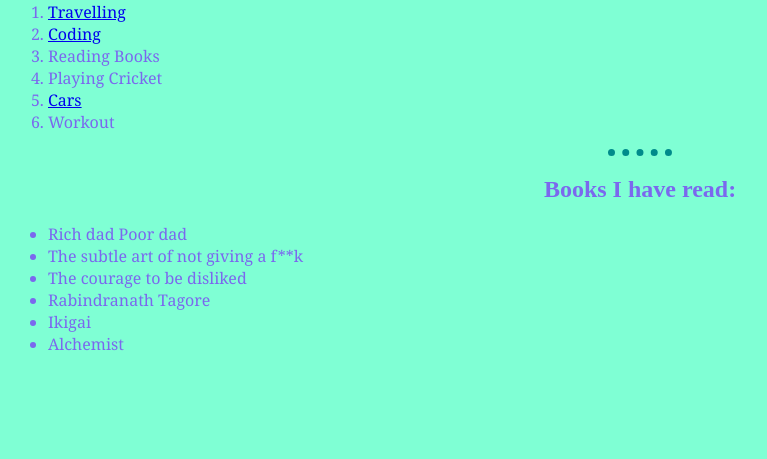
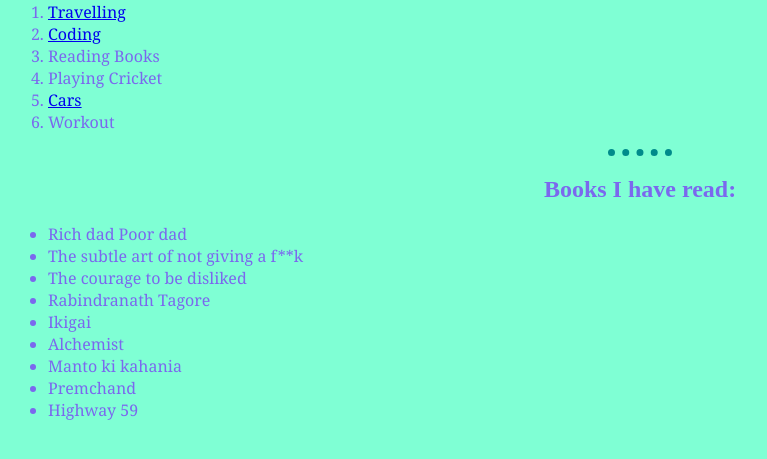
Before and after one commit to jaidas/myLatestResume, a plain HTML site: page hobbies.html in a window 1280 px wide. Shown: the part 79-538 px from the top of the page, without its empty margins (0-767 px from the left). Drawn offline with Linux system fonts and the light colour scheme; files that its build step writes are made by us from their sources.

Commit message:
Update hobbies.html

```diff
--- a/hobbies.html
+++ b/hobbies.html
@@ -24,6 +24,9 @@
       <li>Rabindranath Tagore</li>
       <li>Ikigai</li>
       <li>Alchemist</li>
+      <li>Manto ki kahania </li>
+      <li>Premchand</li>
+      <li>Highway 59</li>
     </ul>
   </body>
 </html>
```
